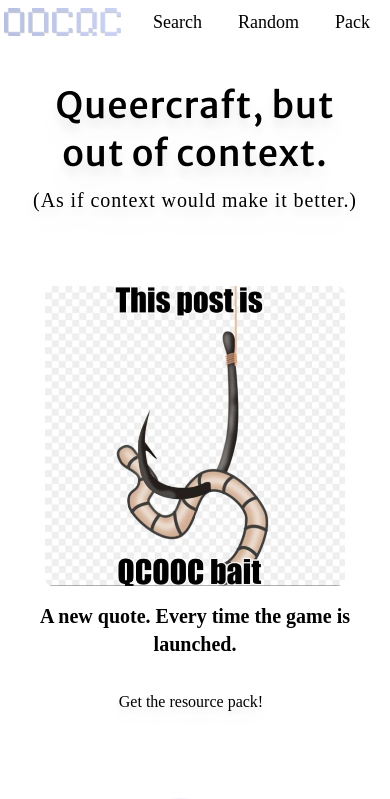
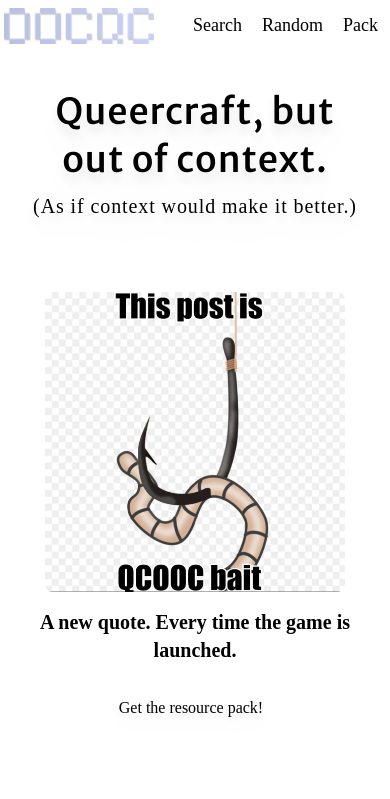
Before and after one commit to Meowcelinee/oocqc-page, a Next.js app: page / in a window 390 px wide. Shown: the top 799 px of the page. Built offline with nearby package versions, Linux system fonts and the light colour scheme; no server answers; a web font is replaced by a local one; what @catppuccin/tailwindcss would draw is missing.

Commit message:
improve header on mobile

```diff
--- a/src/components/header/Header.tsx
+++ b/src/components/header/Header.tsx
@@ -9,8 +9,8 @@ export default function Header() {
         <header className='flex justify-start md:gap-0 gap-3 md:px-2 px-1 py-2'>
             <Link href='/'>
                 <Image
-                    width={176}
-                    height={43}
+                    width={150}
+                    height={40}
                     src='/images/logos/icon.png'
                     alt=''
                     className='mr-4 transition duration-200 hover:brightness-75 hover:opacity-90'
--- a/src/components/header/NavbarLink.tsx
+++ b/src/components/header/NavbarLink.tsx
@@ -14,7 +14,7 @@ export default function NavbarLinks() {
                 key={link.link}
                 href={link.link}
                 className={classNames(
-                    'flex mx-4 md:text-sm text-xs transition duration-200 border-b-2',
+                    'flex mx-2 md:mx-4 md:text-sm text-xs transition duration-200 border-b-2',
                     {
                         'text-subtext0 border-b-transparent hover:text-text hover:border-b-pink':
                             !pathname.includes(link.link),
```
